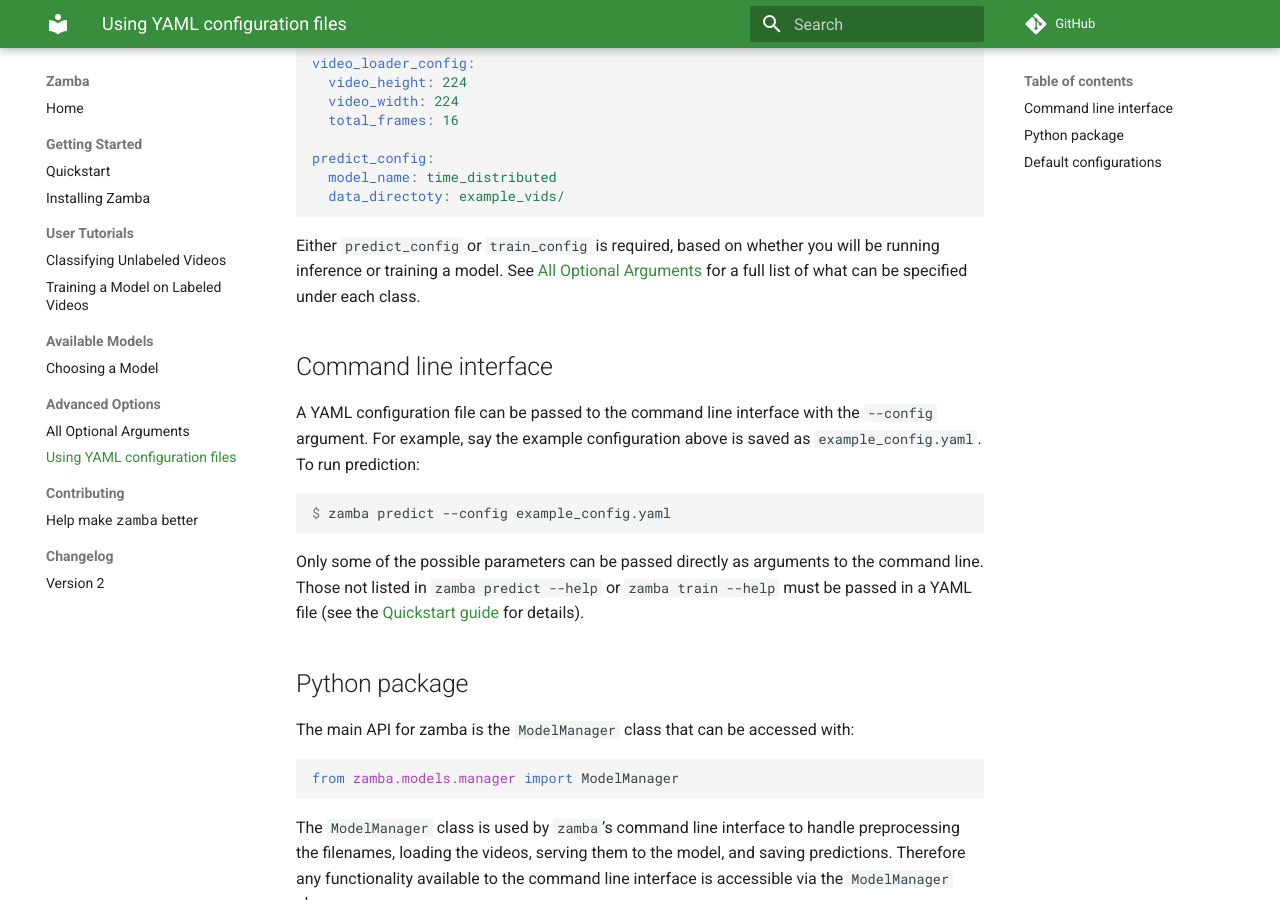
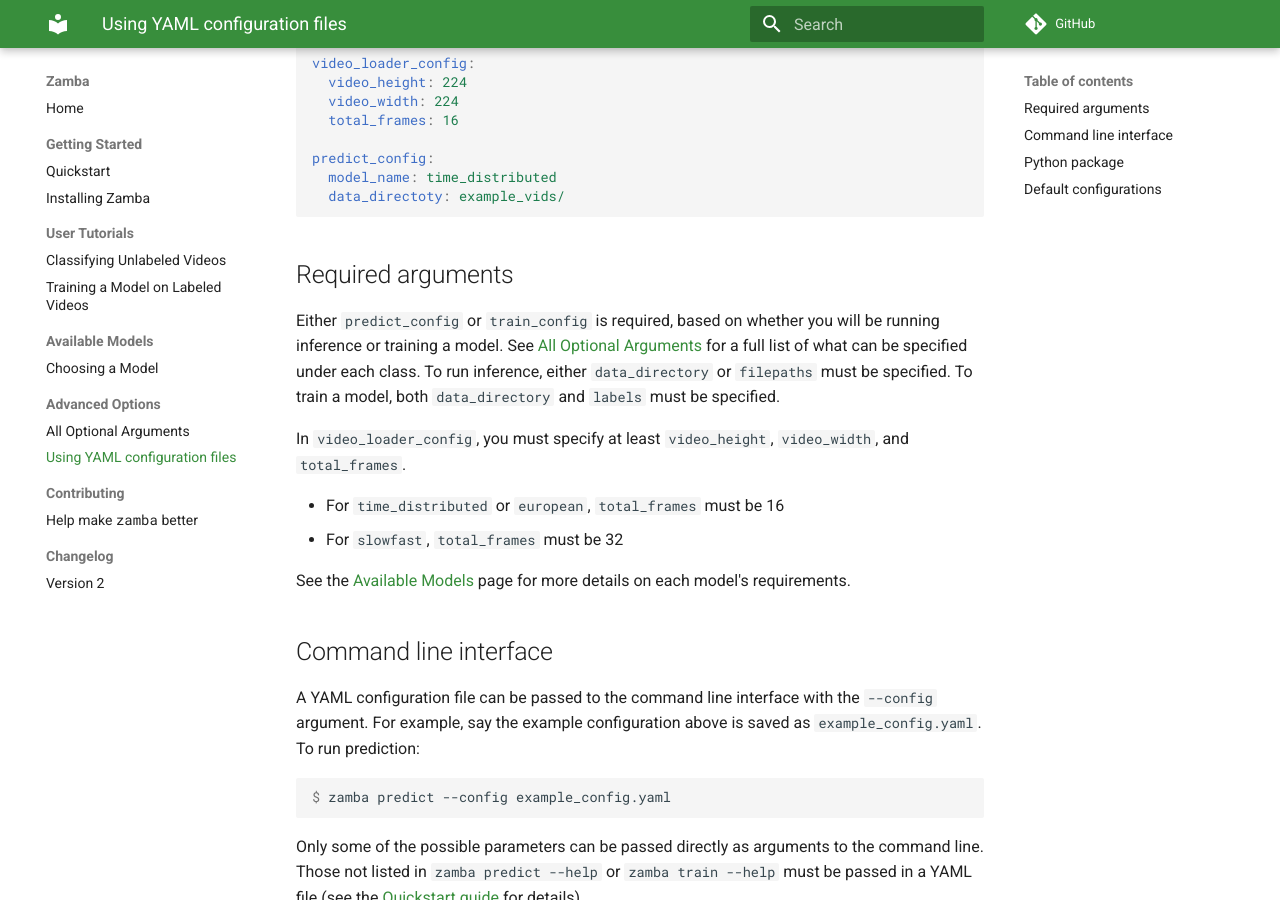
Before and after one commit to drivendataorg/zamba, an MkDocs documentation site: the page built from docs/docs/yaml-config.md, in a window 1280 px wide and 900 px high, scrolled down 724 px. Built offline with MkDocs 1.6.1 and Material for MkDocs 9.7.7, drawn with Linux system fonts in a browser that asks for light colours; comment, search, counter and statistics services are not loaded.

Commit message:
Add video loading requirements to yaml-config.md

````diff
--- a/docs/docs/yaml-config.md
+++ b/docs/docs/yaml-config.md
@@ -37,7 +37,16 @@
   data_directoty: example_vids/
 ```
 
-Either `predict_config` or `train_config` is required, based on whether you will be running inference or training a model. See [All Optional Arguments](configurations.md) for a full list of what can be specified under each class.
+## Required arguments
+
+Either `predict_config` or `train_config` is required, based on whether you will be running inference or training a model. See [All Optional Arguments](configurations.md) for a full list of what can be specified under each class. To run inference, either `data_directory` or `filepaths` must be specified. To train a model, both `data_directory` and `labels` must be specified.
+
+In `video_loader_config`, you must specify at least `video_height`, `video_width`, and `total_frames`.
+
+* For `time_distributed` or `european`, `total_frames` must be 16
+* For `slowfast`, `total_frames` must be 32
+
+See the [Available Models](models.md) page for more details on each model's requirements.
 
 ## Command line interface
 
````
